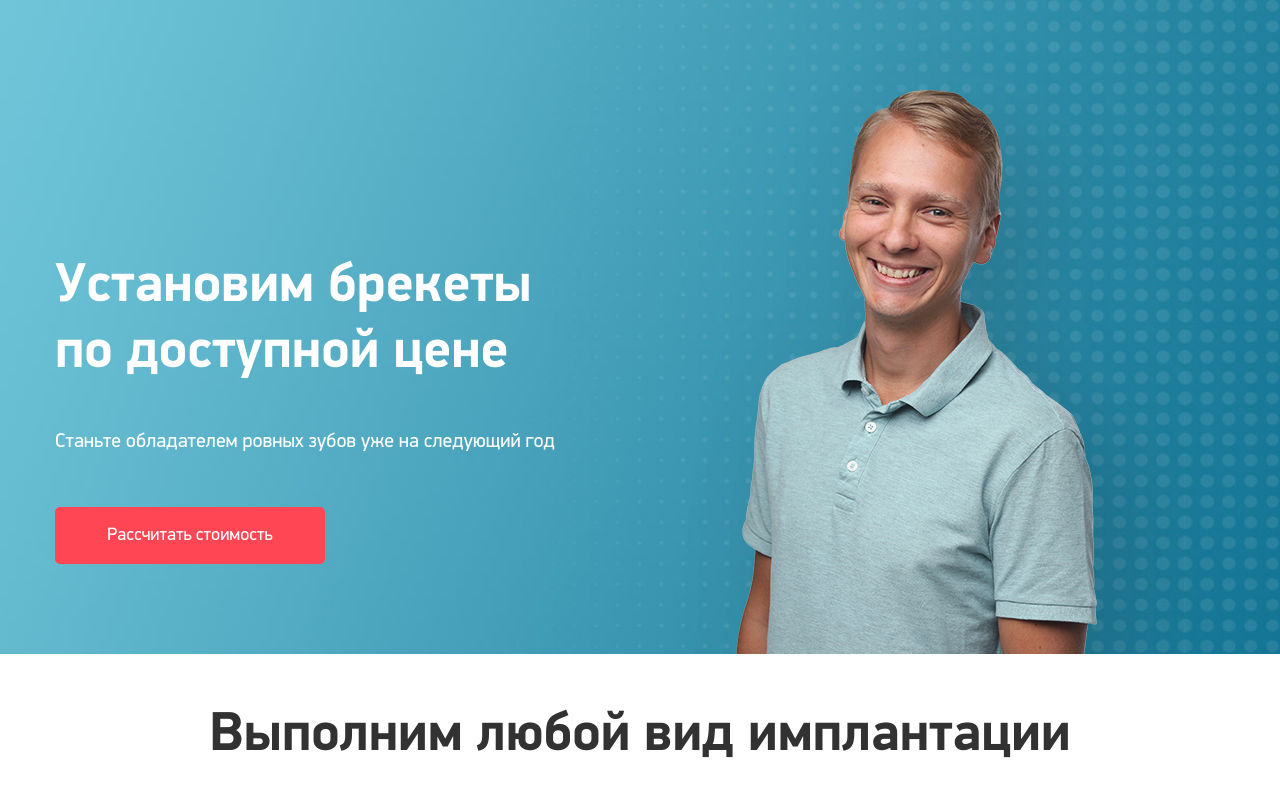
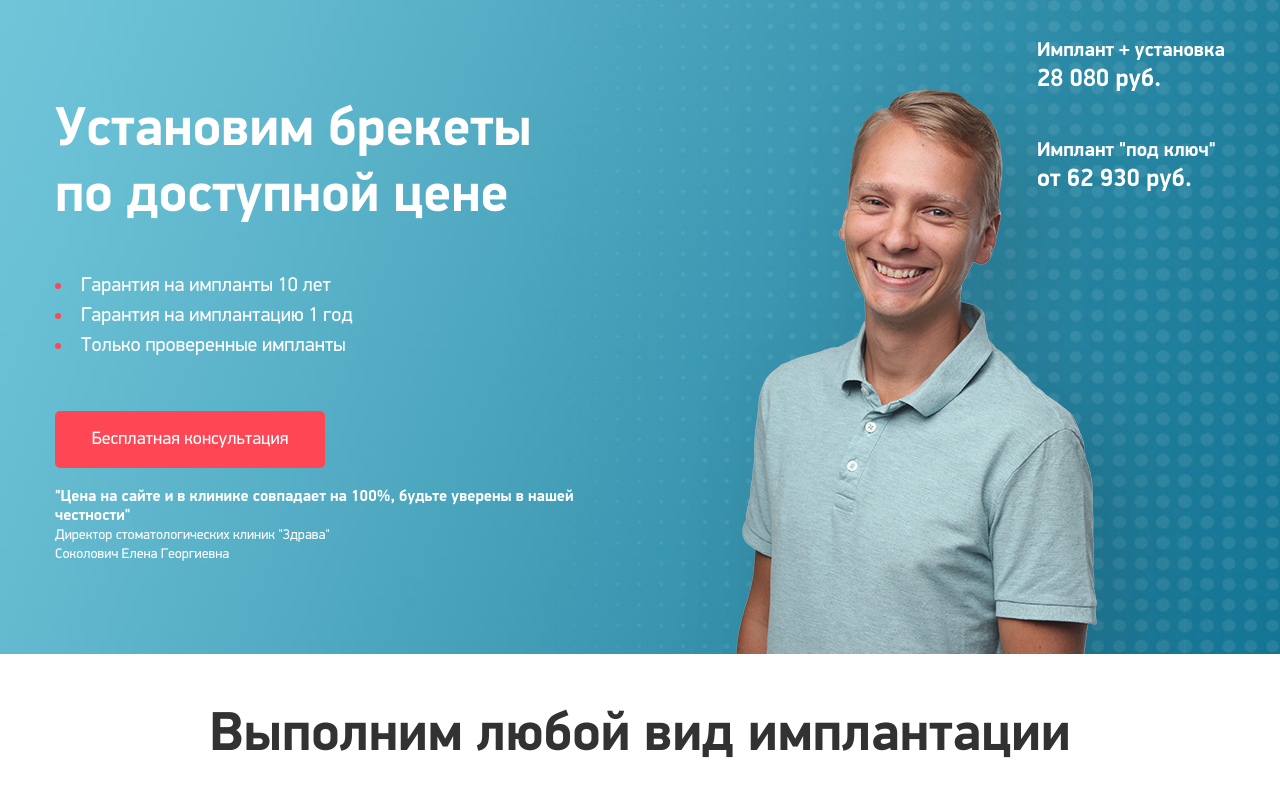
Before and after one commit to evox1994/zdrava-new, a plain HTML site: page implants.html in a window 1280 px wide. Shown: the top 800 px of the page. Drawn offline with Linux system fonts and the light colour scheme; files whose address does not match are found by name.

Commit message:
sfdvdsfv

```diff
--- a/css/main-new.css
+++ b/css/main-new.css
@@ -159,6 +159,32 @@ body {
 	display: block;
 	max-width: 100%;
 	margin-left: auto;
+}
+.main-face .main-prim {
+	margin-top: 20px;
+	font-size: 16px;
+}
+.main-face .main-prim span {
+	font-size: 14px;
+}
+.main-face .main-vars {
+	position: absolute;
+	top: 0;
+	right: 30px;
+	white-space: nowrap;
+	text-align: left;
+	color: #ffffff;
+}
+.main-face .main-var {
+	font-size: 25px;
+	font-weight: 700;
+	margin-bottom: 40px;
+}
+.main-face .main-var span {
+	font-size: 20px;
+}
+.main-face .main-var:last-child {
+	margin-bottom: 0;
 }
 
 .main-2-ekr {
@@ -1976,6 +2002,16 @@ body {
 	.main-face .image img {
 		max-height: 300px;
 	}
+	.main-face .main-prim {
+		margin-top: 10px;
+		font-size: 12px;
+	}
+	.main-face .main-prim span {
+		font-size: 10px;
+	}
+	.main-face .main-vars {
+		display: none;
+	}
 
 	.main-2-ekr .wrap {
 		display: block;
--- a/implants.html
+++ b/implants.html
@@ -25,11 +25,20 @@
 			<div class="content">
 				<h2 class="b-title">Установим брекеты по&nbsp;доступной цене</h2>
 				<div class="main-face-text">
-					<p>Станьте обладателем ровных зубов уже на&nbsp;следующий год</p>
+					<ul>
+						<li>Гарантия на импланты 10 лет</li>
+						<li>Гарантия на имплантацию 1 год</li>
+						<li>Только проверенные импланты</li>
+					</ul>
 				</div>
-				<a href="#" class="main-btn">Рассчитать стоимость</a>
+				<a href="#" class="main-btn">Бесплатная консультация</a>
+				<div class="main-prim"><b>"Цена на сайте и в клинике совпадает на 100%, будьте уверены в нашей честности"</b><br> <span>Директор стоматологических клиник "Здрава"<br> Соколович Елена Георгиевна</span></div>
 			</div>
 			<div class="image"><img src="i/b-imp-img.png" alt=""></div>
+			<div class="main-vars">
+				<div class="main-var"><span>Имплант + установка</span><br>28 080 руб.</div>
+				<div class="main-var"><span>Имплант "под ключ"</span><br>от 62 930 руб.</div>
+			</div>
 		</div>
 	</div>
 
```
